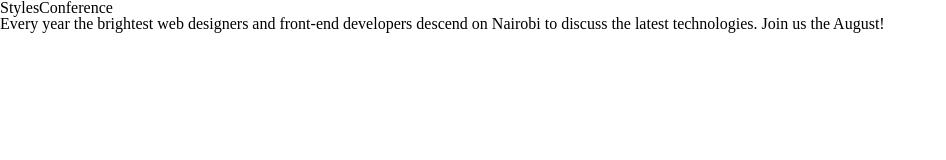
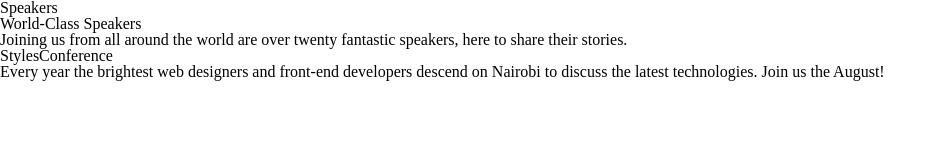
Before and after one commit to orchardsonbett/StyleConference, a plain HTML site: page index.html in a window 1280 px wide. Shown: the whole page, without its empty margins (0-946 px from the left). Drawn offline with Linux system fonts and the light colour scheme.

Commit message:
added header sections  p and h1 tags

```diff
--- a/index.html
+++ b/index.html
@@ -5,7 +5,21 @@
 	<title>StylesConference</title>
 	<link rel="stylesheet" href="assets/stylesheets/main.css">
 </head>
+
 <body>
+	<header>
+
+	</header>
+	<section>
+		<section>
+			<h5>Speakers</h5>
+			<h3>World-Class Speakers</h3>
+			<p>Joining us from all around the world are over twenty fantastic speakers, here to share their stories.</p>
+		</section>
+		<section></section>
+		<section></section>
+
+	</section>
 	<h1>StylesConference</h1>
 	<p>Every year the brightest web designers and front-end developers descend on Nairobi to discuss the latest technologies. Join us the August!</p>
 </body>
```
Lines whose indentation alone changed are shown as unchanged.
